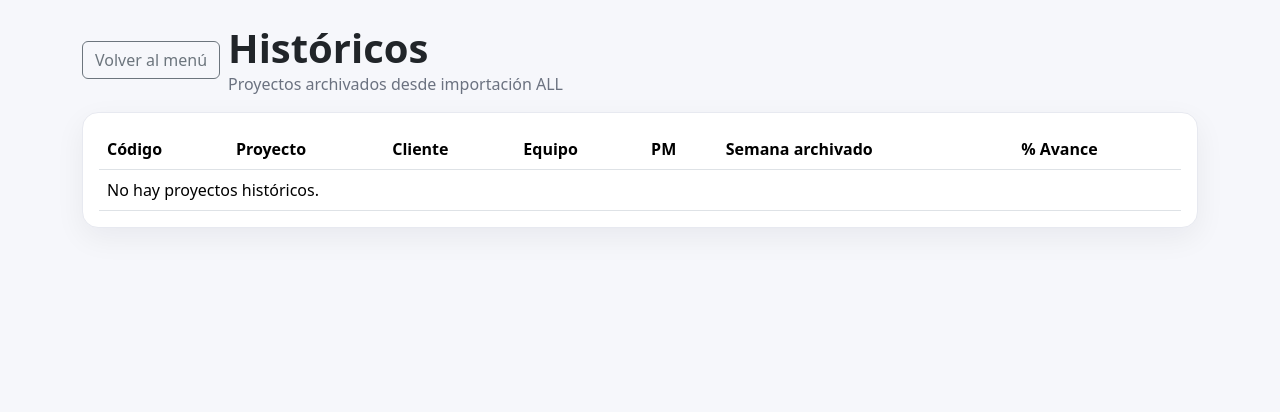
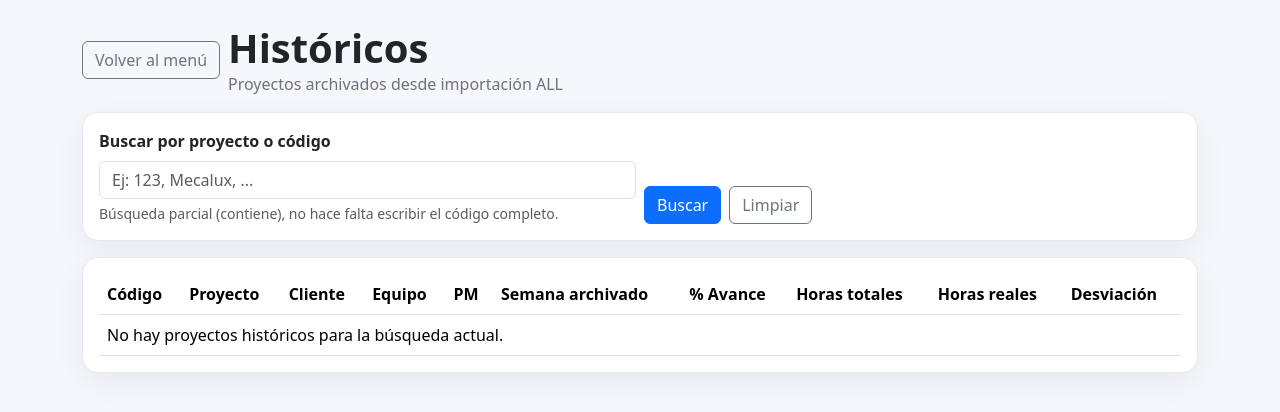
Before and after one commit to AlvaroAPPs/PM_APP, a FastAPI app: page /historicals in a window 1280 px wide. Shown: the top 412 px of the page. Run offline with FastAPI, Linux system fonts and the light colour scheme; some libraries are stand-ins or nearby versions.

Commit message:
Enhance historicals view with snapshot metrics and search

```diff
--- a/app.py
+++ b/app.py
@@ -732,17 +732,41 @@ def menu_personal(request: Request):
 
 
 @app.get("/historicals", response_class=HTMLResponse)
-def historicals(request: Request):
+def historicals(request: Request, q: str = Query("")):
+    query = (q or "").strip()
+    query_like = f"%{query}%"
     with psycopg.connect(DB_DSN) as conn:
         with conn.cursor() as cur:
             ensure_historical_storage(cur)
             cur.execute(
                 """
-                SELECT project_code, project_name, client, team, project_manager,
-                       moved_to_historical_week, progress_w
-                FROM projects_historical
-                ORDER BY moved_to_historical_week DESC, project_name ASC
-                """
+                SELECT h.project_code,
+                       h.project_name,
+                       h.client,
+                       h.team,
+                       h.project_manager,
+                       h.moved_to_historical_week,
+                       h.progress_w,
+                       s.ordered_total,
+                       s.real_hours,
+                       s.desviacion_pct
+                FROM projects_historical h
+                LEFT JOIN projects p ON p.project_code = h.project_code
+                LEFT JOIN LATERAL (
+                    SELECT ordered_total, real_hours, desviacion_pct
+                    FROM project_snapshot
+                    WHERE project_id = p.id
+                      AND (snapshot_year, snapshot_week) <= (
+                        split_part(h.moved_to_historical_week, '-W', 1)::int,
+                        split_part(h.moved_to_historical_week, '-W', 2)::int
+                      )
+                    ORDER BY snapshot_year DESC, snapshot_week DESC, snapshot_at DESC
+                    LIMIT 1
+                ) s ON TRUE
+                WHERE (%s = '' OR h.project_code ILIKE %s OR h.project_name ILIKE %s)
+                ORDER BY h.moved_to_historical_week DESC, h.project_name ASC
+                """,
+                (query, query_like, query_like),
             )
             rows = cur.fetchall()
 
@@ -755,12 +779,15 @@ def historicals(request: Request):
             "project_manager": r[4],
             "moved_to_historical_week": r[5],
             "progress_w": float(r[6]) if r[6] is not None else None,
+            "ordered_total": float(r[7]) if r[7] is not None else None,
+            "real_hours": float(r[8]) if r[8] is not None else None,
+            "desviacion_pct": float(r[9]) if r[9] is not None else None,
         }
         for r in rows
     ]
     return templates.TemplateResponse(
         "historicals.html",
-        {"request": request, "projects": projects},
+        {"request": request, "projects": projects, "q": query},
     )
 
 
--- a/templates/historicals.html
+++ b/templates/historicals.html
@@ -22,6 +22,29 @@
       </div>
     </div>
 
+    <div class="card shadow-soft mb-3">
+      <div class="card-body">
+        <form method="get" action="/historicals" class="row g-2 align-items-end">
+          <div class="col-12 col-md-8 col-lg-6">
+            <label for="q" class="form-label fw-semibold">Buscar por proyecto o código</label>
+            <input
+              id="q"
+              name="q"
+              type="text"
+              class="form-control"
+              placeholder="Ej: 123, Mecalux, ..."
+              value="{{ q or '' }}"
+            >
+            <div class="form-text">Búsqueda parcial (contiene), no hace falta escribir el código completo.</div>
+          </div>
+          <div class="col-12 col-md-auto d-flex gap-2">
+            <button class="btn btn-primary" type="submit">Buscar</button>
+            <a class="btn btn-outline-secondary" href="/historicals">Limpiar</a>
+          </div>
+        </form>
+      </div>
+    </div>
+
     <div class="card shadow-soft">
       <div class="card-body">
         <div class="table-responsive">
@@ -35,6 +58,9 @@
                 <th>PM</th>
                 <th>Semana archivado</th>
                 <th>% Avance</th>
+                <th>Horas totales</th>
+                <th>Horas reales</th>
+                <th>Desviación</th>
               </tr>
             </thead>
             <tbody>
@@ -53,10 +79,31 @@
                     —
                   {% endif %}
                 </td>
+                <td class="text-end">
+                  {% if project.ordered_total is not none %}
+                    {{ "%.2f"|format(project.ordered_total) }}
+                  {% else %}
+                    —
+                  {% endif %}
+                </td>
+                <td class="text-end">
+                  {% if project.real_hours is not none %}
+                    {{ "%.2f"|format(project.real_hours) }}
+                  {% else %}
+                    —
+                  {% endif %}
+                </td>
+                <td class="text-end">
+                  {% if project.desviacion_pct is not none %}
+                    {{ "%.2f"|format(project.desviacion_pct) }}%
+                  {% else %}
+                    —
+                  {% endif %}
+                </td>
               </tr>
               {% else %}
               <tr>
-                <td colspan="7" class="muted">No hay proyectos históricos.</td>
+                <td colspan="10" class="muted">No hay proyectos históricos para la búsqueda actual.</td>
               </tr>
               {% endfor %}
             </tbody>
```
